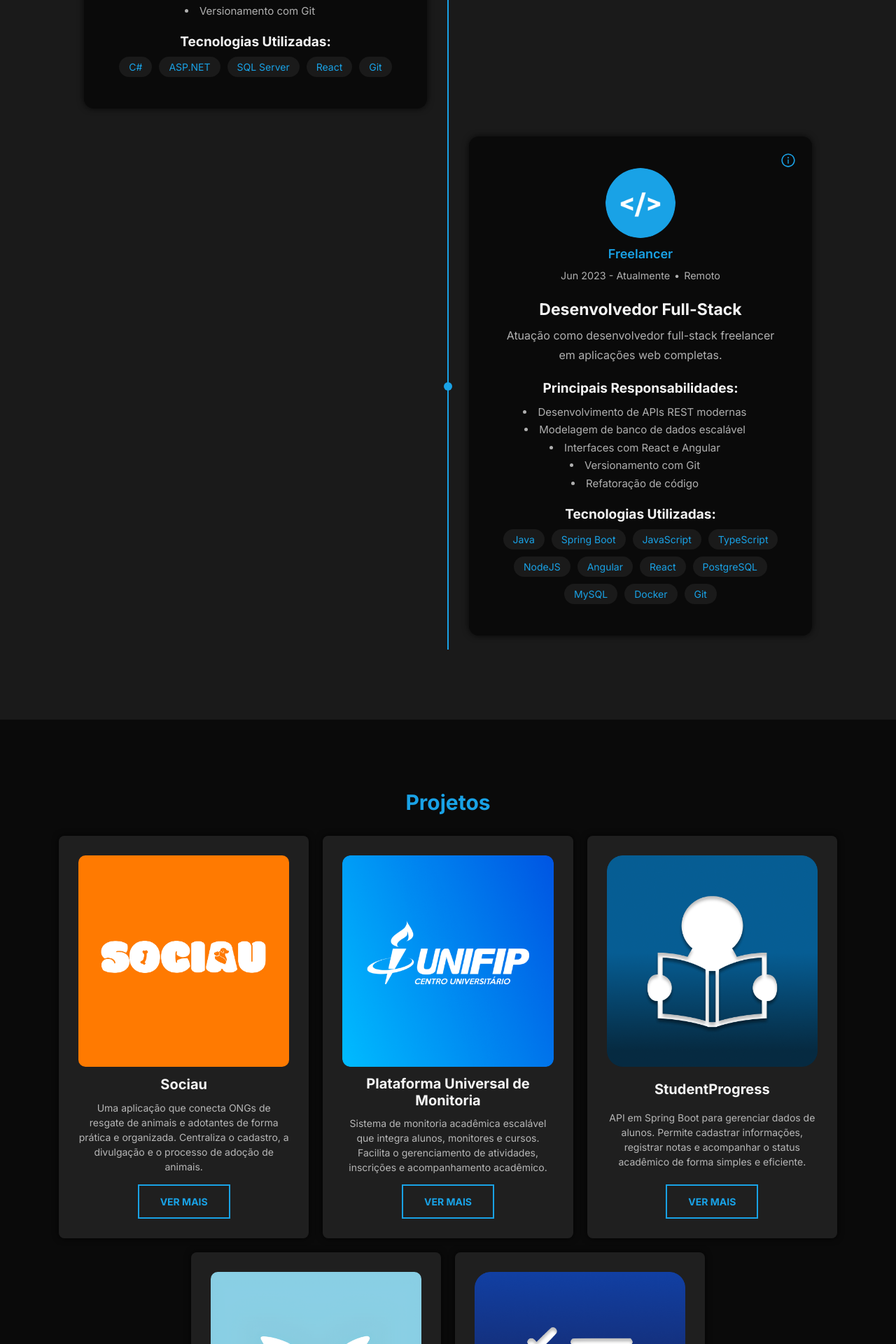
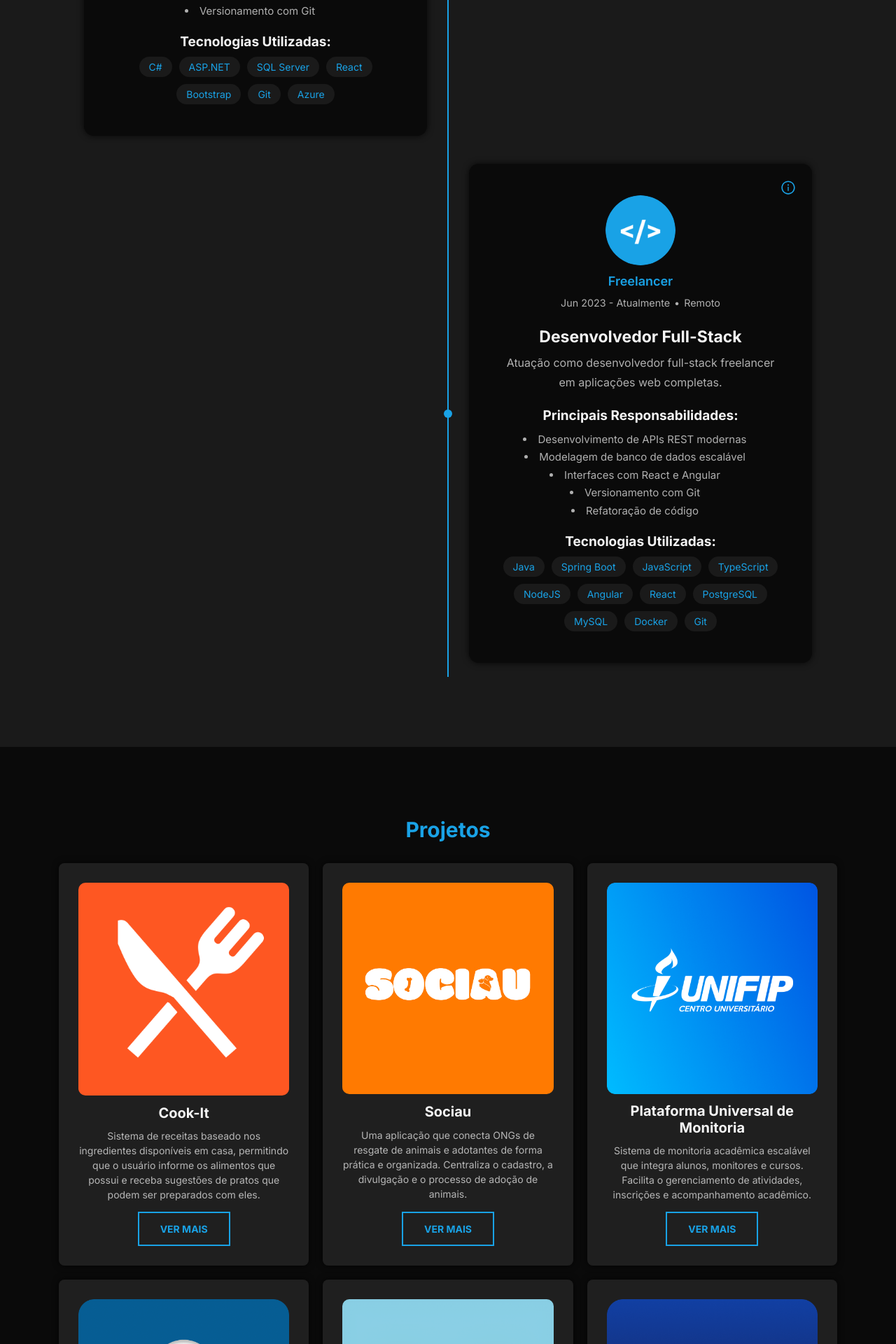
Before and after one commit to henriiqueaze/Portfolio-Henrique, a React (Vite) app: page / in a window 1280 px wide. Shown: the part 2000-3920 px from the top of the page at 70% size. Built offline with nearby package versions, Linux system fonts and the light colour scheme.

Commit message:
feat: cook-it

```diff
--- a/src/components/Experience/modal.css
+++ b/src/components/Experience/modal.css
@@ -112,6 +112,7 @@
   margin-top: 1.2rem;
   display: flex;
   flex-wrap: wrap;
+  gap: 1rem 1.2rem;
 }
 
 .tech-list li {
@@ -203,6 +204,7 @@
 
   .tech-list {
     justify-content: center;
+    gap: 0.8rem 0.8rem;
   }
 
   .close {
--- a/src/components/Experience/style.css
+++ b/src/components/Experience/style.css
@@ -85,7 +85,9 @@
   color: var(--primary-color);
   cursor: pointer;
   z-index: 5;
-  transition: background 0.25s ease, color 0.25s ease;
+  transition:
+    background 0.25s ease,
+    color 0.25s ease;
 }
 
 .info-button:hover {
@@ -172,7 +174,7 @@
 
 @media (max-width: 768px) {
   .timeline::before {
-    left: 8px;
+    display: none;
   }
 
   .timeline-item {
@@ -182,8 +184,7 @@
   }
 
   .timeline-dot {
-    left: 2px !important;
-    right: auto;
+    display: none;
   }
 
   .timeline-card {
@@ -202,5 +203,4 @@
   .meta span:nth-child(2) {
     display: none;
   }
-
 }
--- a/src/components/Home/style.css
+++ b/src/components/Home/style.css
@@ -42,7 +42,9 @@
   white-space: nowrap;
   overflow: hidden;
   border-right: 3px solid var(--typing);
-  animation: typing 2s steps(20) forwards, blink 0.9s infinite;
+  animation:
+    typing 2s steps(20) forwards,
+    blink 0.9s infinite;
 }
 
 #home .right-column {
@@ -54,13 +56,12 @@
   max-width: 400px;
   border-radius: 1rem;
   box-shadow: 0 0 1rem var(--shadow);
-  border: 3px solid var(--paragraph );
-
+  border: 3px solid var(--paragraph);
 }
 
 @media (max-width: 768px) {
   #home .container {
-    margin-top: -50px;
+    margin-top: 50px;
     flex-direction: column;
     align-items: center;
     text-align: center;
--- a/src/data/experiences.data.js
+++ b/src/data/experiences.data.js
@@ -24,17 +24,25 @@ const experiences = [
         link: "https://wiizi.com.br/",
       },
       {
-        title: "Wiizi Vendas",
-        description: "Aplicativo para gestão empresarial",
-        link: "https://wiizi.com.br/",
-      },
-      {
         title: "Integralmed Delivery",
         description: "Farmácia online",
         link: "https://integralmed.com.br/",
       },
+      {
+        title: "Wiizi Atendimento",
+        description: "Sistema para atendimento de empresas",
+        link: "https://atendimento.wiizi2.com.br/",
+      },
     ],
-    technologies: ["C#", "ASP.NET", "SQL Server", "React", "Git"],
+    technologies: [
+      "C#",
+      "ASP.NET",
+      "SQL Server",
+      "React",
+      "Bootstrap",
+      "Git",
+      "Azure",
+    ],
   },
   {
     company: "Freelancer",
@@ -53,15 +61,16 @@ const experiences = [
     ],
     projects: [
       {
+        title: "Cook-It",
+        description:
+          "Busca por receitas com ingredientes disponíveis na sua casa",
+        link: "https://cook-it-zeta.vercel.app/",
+      },
+      {
         title: "Sociau",
         description:
           "Aplicação que conecta ONGs de resgate de animais com adotantes",
         link: "https://github.com/orgs/Sociau/repositories",
-      },
-      {
-        title: "Plataforma Universal de Monitoria",
-        description: "Gerenciamento de monitorias acadêmicas",
-        link: "https://github.com/henriiqueaze/PUM",
       },
       {
         title: "StudentProgress",
--- a/src/data/projects.data.js
+++ b/src/data/projects.data.js
@@ -1,10 +1,17 @@
 import Sociau from "../assets/images/projects/sociau-logo.jpg";
+import CookIt from "../assets/images/projects/cook-it.jpg";
 import PUM from "../assets/images/projects/pum.png";
 import StudentProgress from "../assets/images/projects/student-progress-logo.png";
 import Volumtarium from "../assets/images/projects/volumtarium-logo.png";
 import GerenciamentoTarefas from "../assets/images/projects/gerenciamento-de-tarefas-layout.png";
 
 const projectData = [
+  {
+    img: CookIt,
+    title: "Cook-It",
+    desc: "Sistema de receitas baseado nos ingredientes disponíveis em casa, permitindo que o usuário informe os alimentos que possui e receba sugestões de pratos que podem ser preparados com eles.",
+    link: "https://cook-it-zeta.vercel.app/",
+  },
   {
     img: Sociau,
     title: "Sociau",
```
Also changed, not shown: src/assets/images/projects/cook-it.jpg (added).
